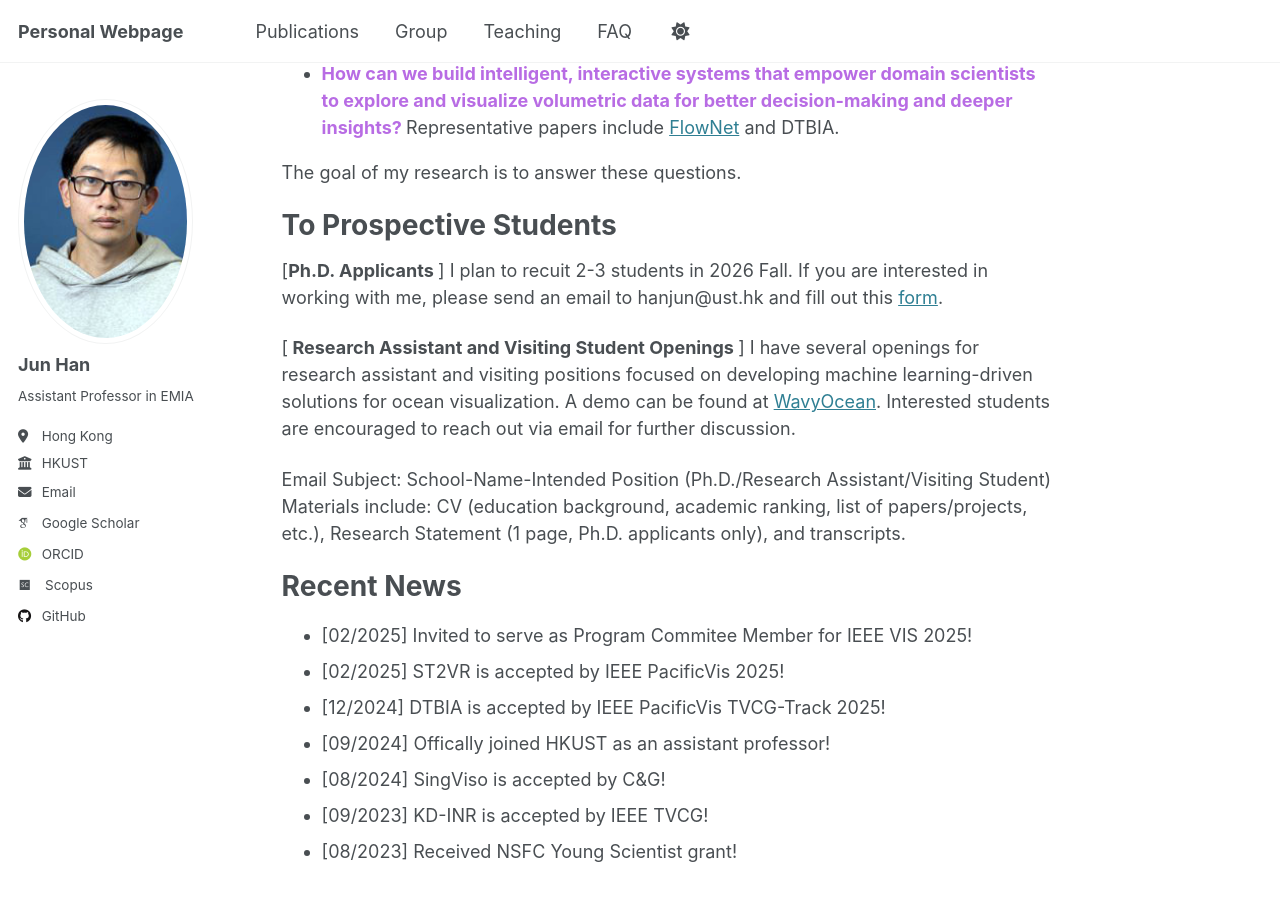
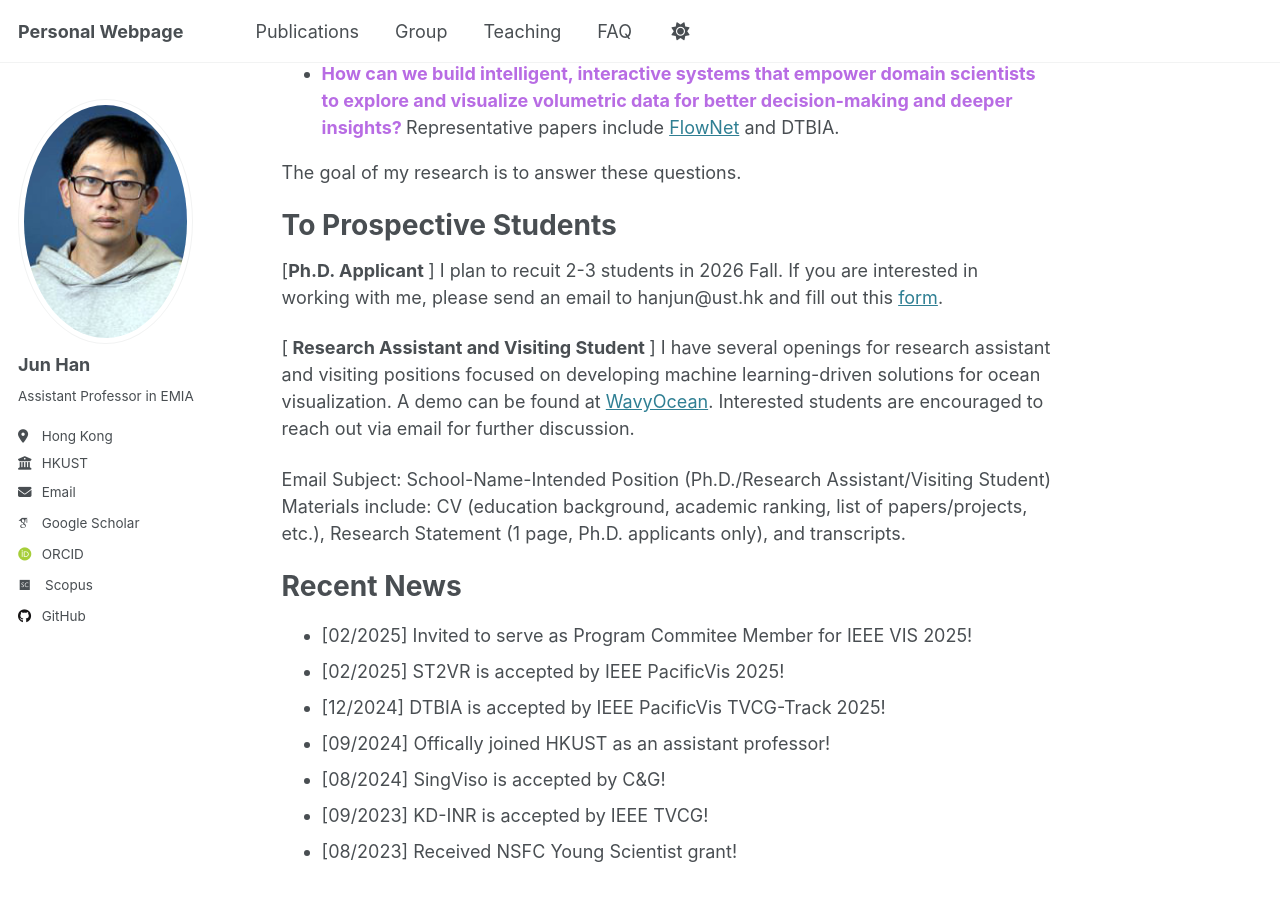
Before and after one commit to stevenhan1991/stevenhan1991.github.io, a Jekyll site: the page built from _pages/about.md, in a window 1280 px wide and 900 px high, scrolled down 572 px. Built offline with Jekyll 4.4.1, drawn with Linux system fonts in a browser that asks for light colours; some web fonts are replaced.

Commit message:
Update about.md

```diff
--- a/_pages/about.md
+++ b/_pages/about.md
@@ -19,10 +19,10 @@ My research lies at the intersection of scientific visualization, human-computer
 The goal of my research is to answer these questions.
 
 <h1 id="students">To Prospective Students</h1>
-[<b>Ph.D. Applicants </b>] I plan to recuit 2-3 students in 2026 Fall. If you are interested in working with me, please send an email to hanjun@ust.hk and fill out this <a href='https://forms.gle/HdSszZPxnxNtuJys6'>form</a>.
+[<b>Ph.D. Applicant </b>] I plan to recuit 2-3 students in 2026 Fall. If you are interested in working with me, please send an email to hanjun@ust.hk and fill out this <a href='https://forms.gle/HdSszZPxnxNtuJys6'>form</a>.
 <br />
 
-[<b> Research Assistant and Visiting Student Openings </b>] I have several openings for research assistant and visiting positions focused on developing machine learning-driven solutions for ocean visualization. A demo can be found at <a href='https://ocean.hkust.edu.hk:8443/SiteMapApi/new/index.jsp'>WavyOcean</a>. Interested students are encouraged to reach out via email for further discussion.
+[<b> Research Assistant and Visiting Student </b>] I have several openings for research assistant and visiting positions focused on developing machine learning-driven solutions for ocean visualization. A demo can be found at <a href='https://ocean.hkust.edu.hk:8443/SiteMapApi/new/index.jsp'>WavyOcean</a>. Interested students are encouraged to reach out via email for further discussion.
 <br />
 
 Email Subject: School-Name-Intended Position (Ph.D./Research Assistant/Visiting Student)
```
